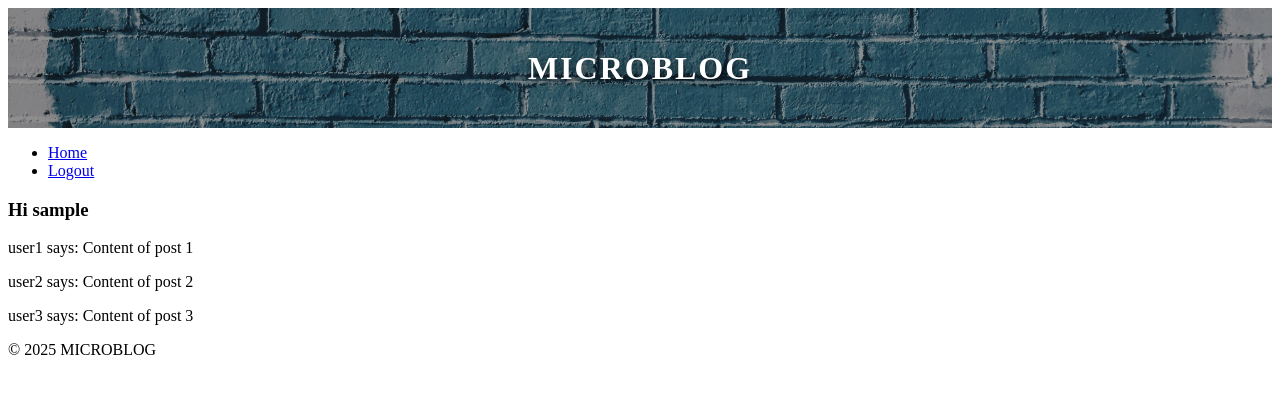
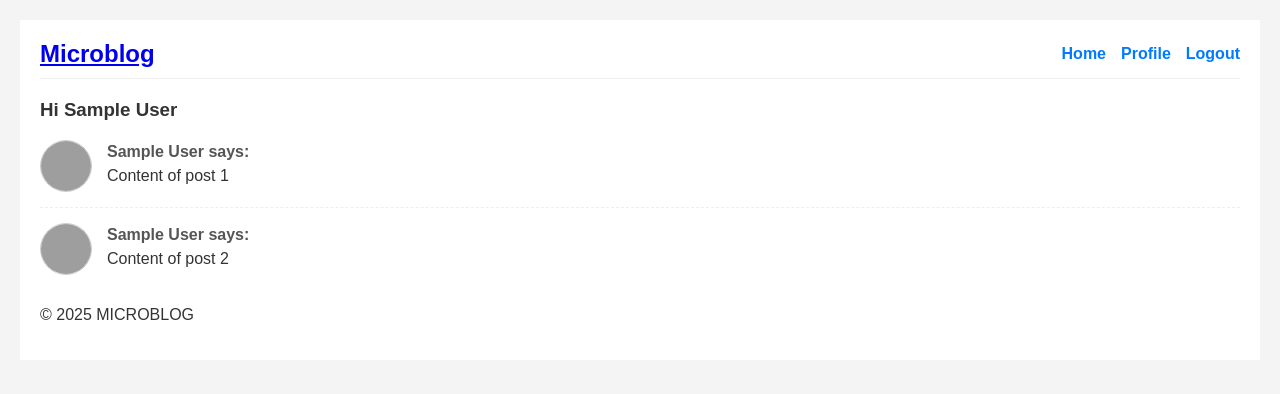
Before and after one commit to hatran-hattt/microblog, a Flask app: page / in a window 1280 px wide. Shown: the top 394 px of the page. Run offline with Flask 3, Linux system fonts and the light colour scheme; the visitor is signed in with stand-in values (Sample User, id 1); data comes from the database, SQL or seed files in the repository; grey boxes are pictures that could not be loaded.

Commit message:
Profile Page

```diff
--- a/app/__init__.py
+++ b/app/__init__.py
@@ -14,6 +14,7 @@ migrate = Migrate(app, db)
 # Initialize the login manager and set the login view
 login = LoginManager(app)
 login.login_view = "login"
+login.login_message_category = "error"
 
 
 # Provide user loader function for Flask-Login
--- a/app/mockdata.py
+++ /dev/null
@@ -1,18 +0,0 @@
-user = {"username": "testuser", "age": "25", "email": "abc@def.com"}
-posts = [
-    {
-        "author": {"username": "user1"},
-        "title": "Post 1",
-        "content": "Content of post 1",
-    },
-    {
-        "author": {"username": "user2"},
-        "title": "Post 2",
-        "content": "Content of post 2",
-    },
-    {
-        "author": {"username": "user3"},
-        "title": "Post 3",
-        "content": "Content of post 3",
-    },
-]
--- a/app/models.py
+++ b/app/models.py
@@ -6,6 +6,7 @@ from app import db
 from app import login
 from werkzeug.security import generate_password_hash, check_password_hash
 from flask_login import UserMixin
+from hashlib import md5
 
 
 class User(UserMixin, db.Model):
@@ -15,6 +16,11 @@ class User(UserMixin, db.Model):
     )
     email: orm.Mapped[str] = orm.mapped_column(sa.String(120), index=True, unique=True)
     password_hash: orm.Mapped[Optional[str]] = orm.mapped_column(sa.String(256))
+    fullname: orm.Mapped[Optional[str]] = orm.mapped_column(sa.String(256), index=True)
+    last_seen: orm.Mapped[Optional[datetime]] = orm.mapped_column(
+        default=lambda: datetime.now(timezone.utc)
+    )
+    about_me: orm.Mapped[Optional[str]] = orm.mapped_column(sa.String(256))
 
     # Relationship to Post
     posts: orm.WriteOnlyMapped["Post"] = orm.relationship(
@@ -32,6 +38,15 @@ class User(UserMixin, db.Model):
         """Check the password against the stored hash."""
         return check_password_hash(self.password_hash, password)
 
+    def get_display_name(self):
+        return self.fullname or self.username
+
+    def get_avatar_url(self, size):
+        digest = md5(
+            self.email.lower().encode("utf-8")
+        ).hexdigest  # because the MD5 support in Python works on bytes and not on strings -> encode the string as bytes before passing it on to the hash function
+        return f"https://www.gravatar.com/avatar/{digest}?d=identicon&s={size}"
+
 
 class Post(db.Model):
     id: orm.Mapped[int] = orm.mapped_column(primary_key=True)
--- a/app/routes.py
+++ b/app/routes.py
@@ -1,10 +1,19 @@
 from app import app
 from flask import render_template, flash, redirect, url_for, request
-from app import mockdata, db
-from app.forms import LoginForm, RegistrationForm
+from app import db
+from app.forms import LoginForm, RegistrationForm, EditProfileForm
 from flask_login import current_user, login_user, logout_user, login_required
 from app.models import User
 from urllib.parse import urlsplit
+import sqlalchemy as sa
+from datetime import datetime, timezone
+
+
+@app.before_request
+def before_request():
+    if current_user.is_authenticated:
+        current_user.last_seen = datetime.now(timezone.utc)
+        db.session.commit()
 
 
 @app.route("/")
@@ -16,7 +25,18 @@ def index():
         "index.html",
         title="Home",
         user=current_user,
-        posts=mockdata.posts,
+        posts=[
+            {
+                "author": current_user,
+                "title": "Post 1",
+                "content": "Content of post 1",
+            },
+            {
+                "author": current_user,
+                "title": "Post 2",
+                "content": "Content of post 2",
+            },
+        ],
     )
 
 
@@ -37,7 +57,7 @@ def login():
     if form.validate_on_submit():
         user = User.query.filter_by(username=form.username.data).first()
         if user is None or not user.check_password(form.password.data):
-            flash("Invalid username or password")
+            flash("Invalid username or password", "error")
             return redirect(url_for("login"))
 
         login_user(user, remember=form.remember_me.data)
@@ -82,7 +102,7 @@ def register():
         user.set_password(form.password.data)
         db.session.add(user)
         db.session.commit()
-        flash("Congratulations, you are now a registered user!")
+        flash("Congratulations, you are now a registered user!", "success")
         return redirect(url_for("login"))
 
     # Render the registration template with the form
@@ -91,3 +111,41 @@ def register():
         title="Register",
         form=form,
     )
+
+
+@app.route("/user/<username>")
+@login_required
+def user(username):
+    user = db.first_or_404(sa.select(User).where(User.username == username))
+    posts = [
+        {
+            "author": user,
+            "title": "Post 1",
+            "content": "Content of post 1",
+        },
+        {
+            "author": user,
+            "title": "Post 2",
+            "content": "Content of post 2",
+        },
+    ]
+    return render_template("user.html", title="User Info", user=user, posts=posts)
+
+
+@app.route("/edit_profile", methods=["GET", "POST"])
+@login_required
+def edit_profile():
+    form = EditProfileForm()
+
+    if form.validate_on_submit():
+        current_user.fullname = form.fullname.data
+        current_user.about_me = form.about_me.data
+        db.session.commit()
+        flash("Your changes have been saved.", "success")
+        return redirect(url_for("edit_profile"))
+
+    if request.method == "GET":
+        form.fullname.data = current_user.fullname
+        form.about_me.data = current_user.about_me
+
+    return render_template("edit_profile.html", title="Edit Profile", form=form)
--- a/app/static/css/common.css
+++ b/app/static/css/common.css
@@ -1,35 +1,130 @@
-.header-bg {
-  background-image: url("../img/header-background.jpg");
-  background-size: cover;
-  background-position: center;
-  height: 120px;
-  width: 100%;
-  position: relative;
+/* Basic styling to resemble the image layout */
+body {
+  font-family: Arial, sans-serif;
+  margin: 20px;
+  padding: 0;
+  background-color: #f4f4f4;
+  color: #333;
+}
+.container {
+  /* max-width: 800px; Removed to allow expansion */
+  margin: 0; /* Changed from auto to 0 for full width */
+  background-color: #fff;
+  padding: 20px;
+  /* border: 1px solid #ddd; Removed border */
+  /* box-shadow: 0 0 10px rgba(0,0,0,0.1); Removed shadow */
+}
+header {
+  border-bottom: 1px solid #eee;
+  padding-bottom: 10px;
+  margin-bottom: 20px;
+  display: flex;
+  justify-content: space-between;
+  align-items: center;
+  flex-wrap: wrap; /* Allow items to wrap on smaller screens */
+}
+header h1 {
+  margin: 0;
+  font-size: 1.5em;
+  color: #007bff;
+}
+header nav ul {
+  list-style: none;
+  padding: 0;
+  margin: 0;
+  display: flex;
+  gap: 15px;
+}
+header nav ul li a {
+  text-decoration: none;
+  color: #007bff;
+  font-weight: bold;
+}
+header nav ul li a:hover {
+  text-decoration: underline;
+}
+.flash-messages {
+  width: 100%; /* Take full width below header content */
+  margin-top: 10px;
+}
+.flash-message {
+  background-color: #d4edda; /* Green for success (default) */
+  color: #155724;
+  border: 1px solid #c3e6cb;
+  padding: 10px;
+  margin-bottom: 10px;
+  border-radius: 5px;
+}
+.flash-message.error {
+  background-color: #f8d7da; /* Red for error */
+  color: #721c24;
+  border: 1px solid #f5c6cb;
+}
+.flash-message.info {
+  background-color: #d1ecf1; /* Blue for info */
+  color: #0c5460;
+  border: 1px solid #bee5eb;
+}
+/* You can add more categories if needed, e.g., .flash-message.warning */
+
+.user-profile {
   display: flex;
   align-items: center;
-  justify-content: center;
+  margin-bottom: 30px;
+  border-bottom: 1px solid #eee;
+  padding-bottom: 20px;
 }
-
-.header-bg::before {
-  content: "";
-  position: absolute;
-  top: 0;
-  left: 0;
-  right: 0;
-  bottom: 0;
-  background: rgba(0, 0, 0, 0.4); /* dark overlay, adjust opacity as needed */
-  z-index: 1;
+.user-profile .avatar {
+  width: 100px; /* Adjust as needed */
+  height: 100px; /* Adjust as needed */
+  border: 1px solid #ccc;
+  margin-right: 20px;
+  border-radius: 50%; /* Make it round if desired */
+  object-fit: cover; /* Ensure image covers the area */
 }
-
-.header-bg a {
-  position: relative;
-  z-index: 2;
-  color: #fff;
-  font-size: 2rem;
+.user-profile h2 {
+  margin: 0;
+  font-size: 2em;
+  color: #333;
+}
+.user-profile .user-details {
+  /* Added for better grouping */
+  display: flex;
+  flex-direction: column;
+}
+.user-profile .user-details .user-detail-item {
+  font-size: 0.9em;
+  color: #666;
+  margin-top: 5px; /* Spacing below the username */
+}
+.post {
+  display: flex;
+  align-items: flex-start;
+  margin-bottom: 15px;
+  padding-bottom: 15px;
+  border-bottom: 1px dashed #eee;
+}
+.post:last-child {
+  border-bottom: none; /* No border for the last post */
+}
+.post .post-avatar {
+  width: 50px; /* Smaller avatar for posts */
+  height: 50px;
+  border: 1px solid #ccc;
+  margin-right: 15px;
+  border-radius: 50%; /* Make it round if desired */
+  object-fit: cover; /* Ensure image covers the area */
+}
+.post-content {
+  flex-grow: 1;
+}
+.post-content p {
+  margin: 0;
+  line-height: 1.5;
+}
+.post-content .author-name {
   font-weight: bold;
-  text-shadow: 0 2px 8px rgba(0, 0, 0, 0.7);
-  text-decoration: none;
-  letter-spacing: 2px;
+  color: #555;
 }
 
 .error-message {
--- /dev/null
+++ b/app/templates/_post.html
@@ -0,0 +1,17 @@
+<div class="post">
+  <img
+    src="{{ post.author.get_avatar_url(50) }}"
+    alt="Post Author Avatar"
+    class="post-avatar"
+    width="50"
+    height="50"
+  />
+  <div class="post-content">
+    <p>
+      <span class="author-name"
+        >{{ post.author.get_display_name() }} says:</span
+      >
+    </p>
+    <p>{{ post.content }}</p>
+  </div>
+</div>
--- a/app/templates/index.html
+++ b/app/templates/index.html
@@ -1,5 +1,6 @@
 {% extends "layout.html" %} {% block content %}
-<h3>Hi {{ user.username }}</h3>
-{% for post in posts %}
-<p>{{ post.author.username }} says: {{post.content}}</p>
-{% endfor %} {% endblock %}
+<h3>Hi {{ user.get_display_name() }}</h3>
+<section class="posts">
+  {% for post in posts %} {% include '_post.html' %} {% endfor %}
+</section>
+{% endblock %}
--- a/app/templates/layout.html
+++ b/app/templates/layout.html
@@ -17,24 +17,31 @@
     <script src=" ../static/js/common.js" defer></script>
   </head>
   <body>
-    <header class="header-bg">
-      <a href="{{ url_for('index') }}"> MICROBLOG </a>
-    </header>
+    <div class="container">
+      <header>
+        <h1><a href="{{ url_for('index') }}">Microblog</a></h1>
         <nav>
           <ul>
             <li><a href="{{ url_for('index') }}">Home</a></li>
             {% if current_user.is_anonymous %}
             <li><a href="{{ url_for('login') }}">Login</a></li>
             {% else %}
+            <li>
+              <a href="{{ url_for('user', username=current_user.username) }}"
+                >Profile</a
+              >
+            </li>
             <li><a href="{{ url_for('logout') }}">Logout</a></li>
             {% endif %}
           </ul>
         </nav>
+      </header>
 
-    {% with messages = get_flashed_messages() %} {% if messages %}
+      {% with messages = get_flashed_messages(with_categories=true) %} {% if
+      messages %}
       <div class="flash-messages">
-      {% for message in messages %}
-      <div class="flash-message">{{ message }}</div>
+        {% for category, message in messages %}
+        <div class="flash-message {{ category }}">{{ message }}</div>
         {% endfor %}
       </div>
       {% endif %} {% endwith %}
@@ -43,6 +50,7 @@
       <footer>
         <p>© 2025 MICROBLOG</p>
       </footer>
+    </div>
     <script>
       // Inline script for demonstration purposes
       document.addEventListener("DOMContentLoaded", function () {
```
Also changed, not shown: NOTE.txt (+23 -0 lines), app/forms.py (+14 -1 lines), app/templates/edit_profile.html (added, +23 -0 lines), app/templates/user.html (added, +25 -0 lines), migrations/versions/65a7de8197e3_update_table_user_add_fields.py (added, +38 -0 lines). Lines whose indentation alone changed are shown as unchanged.
